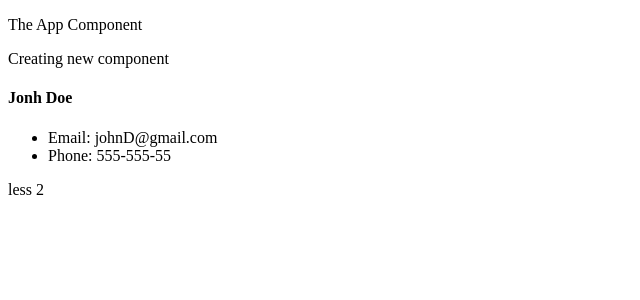
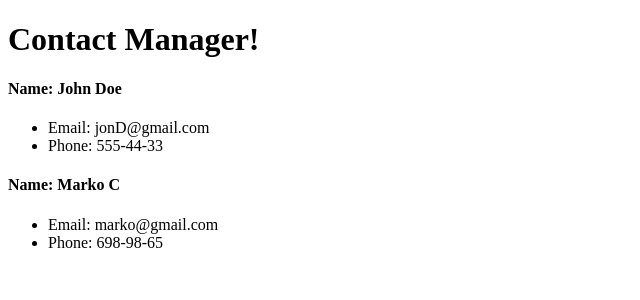
Before and after one commit to MarkoTON/react-front-to-back-default.github.io, a React (Create React App) app in the folder contactmanager/: page / in a window 1280 px wide. Shown: the top 300 px of the page, without its empty margins (0-640 px from the left). Built offline with nearby package versions, Linux system fonts and the light colour scheme.

Commit message:
adding props

```diff
--- a/contactmanager/src/App.js
+++ b/contactmanager/src/App.js
@@ -1,15 +1,15 @@
 import React, { Component } from 'react';
-import Contact from './components/Contact'
+import Contact from './components/Contact';
+import Header from './components/Header';
 import './App.css';
 
 class App extends Component {
   render() {
     return (
       <div className="App">
-        <p>The App Component</p>
-        <p>Creating new component</p>
-        <Contact />
-        less 2
+        <Header branding="Contact Manager!" />
+        <Contact name="John Doe" email="jonD@gmail.com" phone="555-44-33" />
+        <Contact name="Marko C" email="marko@gmail.com" phone="698-98-65" />
       </div>
     );
   }
--- a/contactmanager/src/components/Contact.js
+++ b/contactmanager/src/components/Contact.js
@@ -2,12 +2,14 @@ import React, { Component } from 'react'
 
 class Contact extends Component {
   render() {
+    const {email, name, phone} =  this.props;
+
     return (
       <div>
-        <h4>Jonh Doe</h4>
+        <h4>Name: {name}</h4>
         <ul>
-          <li>Email: johnD@gmail.com</li>
-          <li>Phone: 555-555-55</li>
+          <li>Email: {email}</li>
+          <li>Phone: {phone}</li>
         </ul>
       </div>
     )
--- /dev/null
+++ b/contactmanager/src/components/Header.js
@@ -0,0 +1,12 @@
+import React from 'react';
+
+const Header = (props) => {
+
+  return (
+    <div>
+      <h1>{props.branding}</h1>
+    </div>
+   );
+}
+
+export default Header;
```
